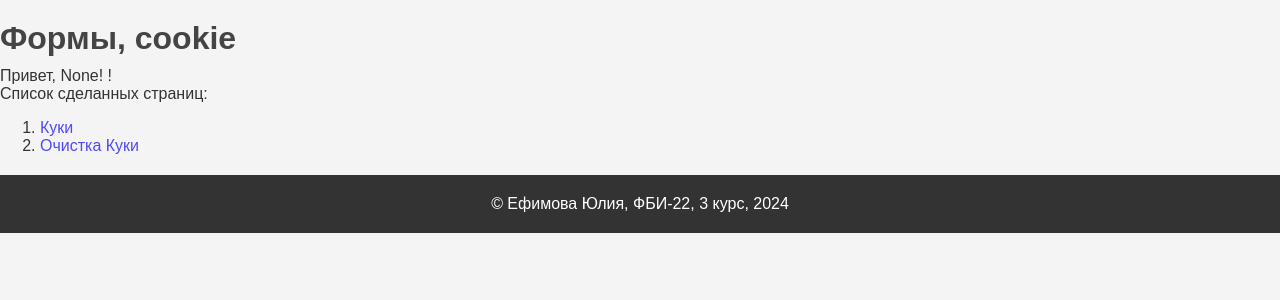
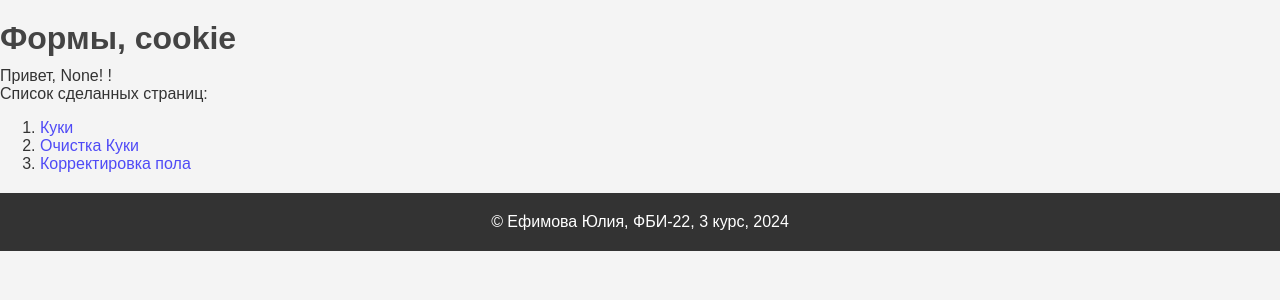
Before and after one commit to uefikk/web-programming-labs-2-, a Flask app: page /lab3/ in a window 1280 px wide. Shown: the part 18-318 px from the top of the page. Run offline with Flask 3, Linux system fonts and the light colour scheme.

Commit message:
Корректировка пола

```diff
--- a/templates/form1.html
+++ b/templates/form1.html
@@ -10,7 +10,7 @@
     <h2>Добро пожаловать на наш сайт!</h2>
 
     <div>Ваш возраст: {{ age }}</div>
-    <div>Ваш пол: {{ sex }}</div>
+    <div>Ваш пол: {{ 'мужской' if sex == 'male' else 'женский'}}</div>
     <div>
         <a href="/lab3/from1">Заново</a>
     </div>
--- a/templates/lab3.html
+++ b/templates/lab3.html
@@ -16,5 +16,9 @@
         <li>
             <a href="/lab3/del_cookie">Очистка Куки</a>
         </li>
+
+        <li>
+            <a href="/lab3/from1">Корректировка пола</a>
+        </li>
     </ol>
 {% endblock %}
```
